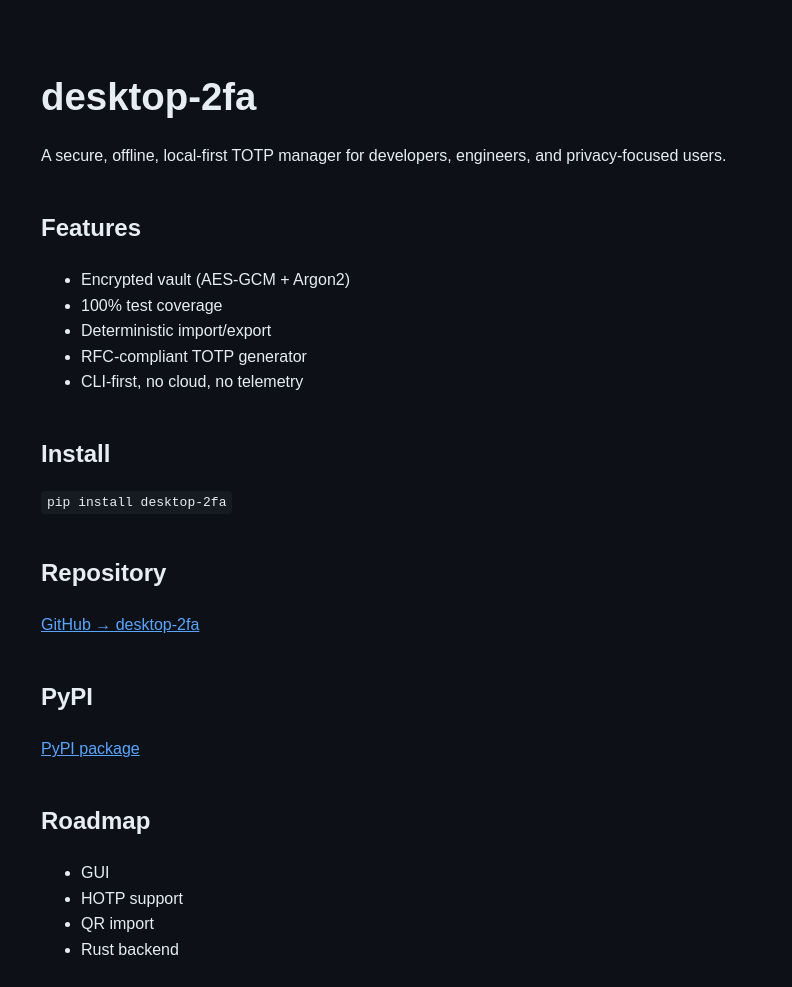
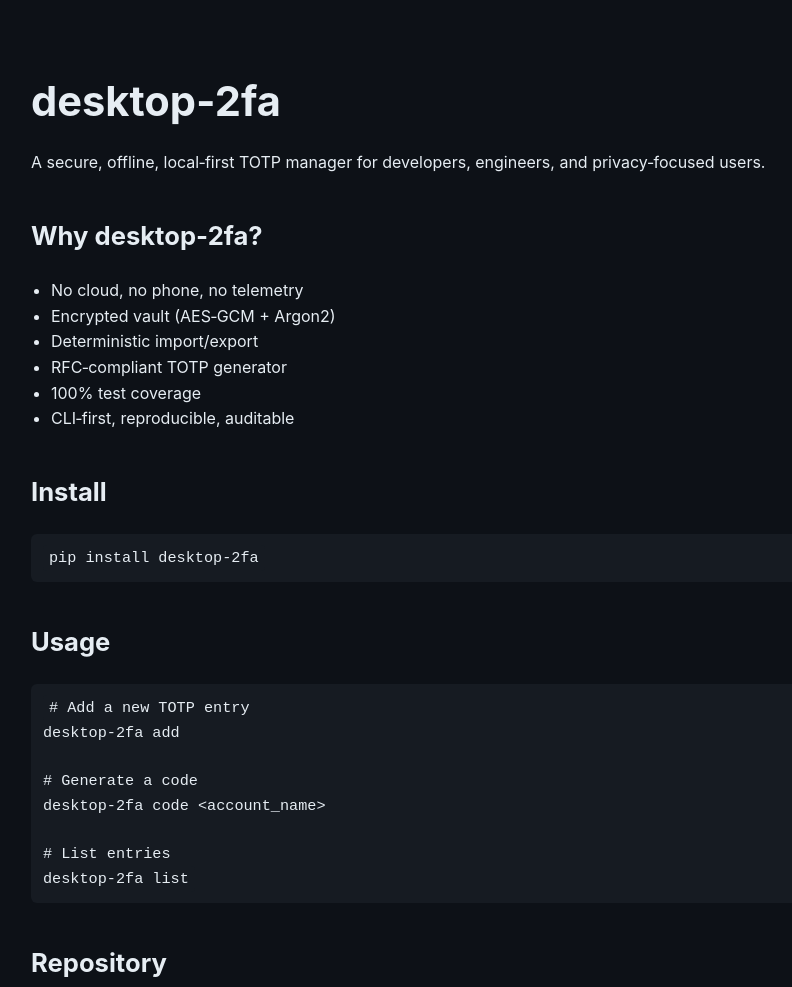
Before and after one commit to wrogistefan/desktop-2fa, a plain HTML site: page public/index.html in a window 1280 px wide. Shown: the top 987 px of the page, without its empty margins (199-991 px from the left). Drawn offline with Linux system fonts and the light colour scheme.

Commit message:
web site update

```diff
--- a/public/index.html
+++ b/public/index.html
@@ -8,41 +8,69 @@
         body {
             background: #0d1117;
             color: #e6edf3;
-            font-family: Arial, sans-serif;
+            font-family: -apple-system, BlinkMacSystemFont, "Segoe UI", Roboto, Oxygen,
+                         Ubuntu, Cantarell, "Open Sans", "Helvetica Neue", sans-serif;
             margin: 0;
             padding: 40px;
             line-height: 1.6;
         }
-        h1 { font-size: 2.4rem; margin-bottom: 10px; }
-        h2 { margin-top: 40px; }
-        a { color: #58a6ff; }
+        h1 { font-size: 2.6rem; margin-bottom: 10px; }
+        h2 { margin-top: 40px; font-size: 1.6rem; }
+        a { color: #58a6ff; text-decoration: none; }
+        a:hover { text-decoration: underline; }
         code {
             background: #161b22;
             padding: 4px 6px;
             border-radius: 4px;
+            font-size: 0.95rem;
         }
+        pre {
+            background: #161b22;
+            padding: 12px;
+            border-radius: 6px;
+            overflow-x: auto;
+        }
+        ul { padding-left: 20px; }
         .container {
-            max-width: 800px;
+            max-width: 820px;
             margin: auto;
+        }
+        .footer {
+            margin-top: 60px;
+            opacity: 0.6;
+            font-size: 0.9rem;
         }
     </style>
 </head>
 <body>
 <div class="container">
+
     <h1>desktop‑2fa</h1>
     <p>A secure, offline, local‑first TOTP manager for developers, engineers, and privacy‑focused users.</p>
 
-    <h2>Features</h2>
+    <h2>Why desktop‑2fa?</h2>
     <ul>
+        <li>No cloud, no phone, no telemetry</li>
         <li>Encrypted vault (AES‑GCM + Argon2)</li>
-        <li>100% test coverage</li>
         <li>Deterministic import/export</li>
         <li>RFC‑compliant TOTP generator</li>
-        <li>CLI‑first, no cloud, no telemetry</li>
+        <li>100% test coverage</li>
+        <li>CLI‑first, reproducible, auditable</li>
     </ul>
 
     <h2>Install</h2>
     <pre><code>pip install desktop-2fa</code></pre>
+
+    <h2>Usage</h2>
+    <pre><code># Add a new TOTP entry
+desktop-2fa add
+
+# Generate a code
+desktop-2fa code &lt;account_name&gt;
+
+# List entries
+desktop-2fa list
+</code></pre>
 
     <h2>Repository</h2>
     <p><a href="https://github.com/wrogistefan/desktop-2fa">GitHub → desktop‑2fa</a></p>
@@ -57,6 +85,11 @@
         <li>QR import</li>
         <li>Rust backend</li>
     </ul>
+
+    <div class="footer">
+        desktop‑2fa — offline security tools for developers
+    </div>
+
 </div>
 </body>
 </html>
```
